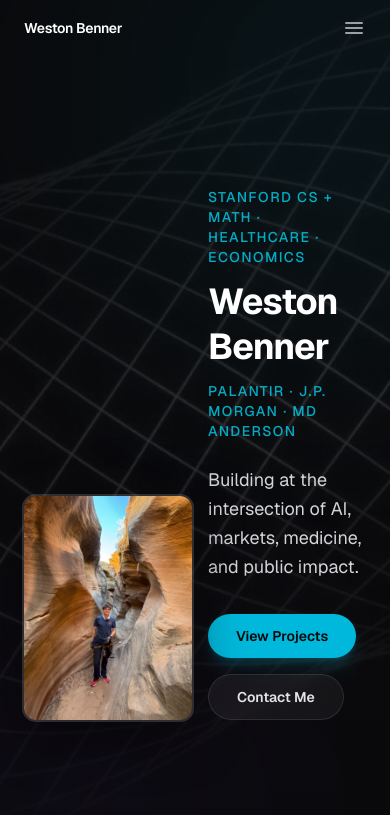
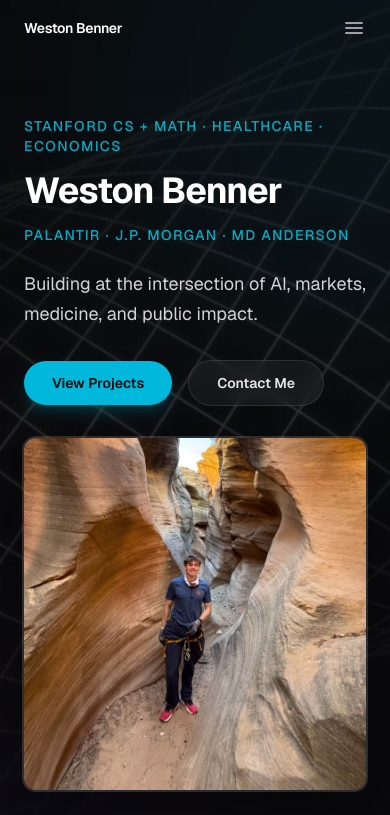
Before and after one commit to westonmbenner-tech/Website, a Next.js app: page / in a window 390 px wide. Shown: the top 815 px of the page. Built offline with nearby package versions, Linux system fonts and the light colour scheme.

Commit message:
Hero: responsive photo layout and sky crop
- Stretch image column to match copy block on md+; bottom-weighted crop
- Stack copy first on mobile; photo below with bounded height
- Use fill + object-cover for consistent framing

```diff
--- a/src/components/Hero.tsx
+++ b/src/components/Hero.tsx
@@ -23,21 +23,13 @@ export default function Hero() {
       </div>
 
       <div className="relative z-10 mx-auto w-full max-w-4xl px-6">
-        <div className="flex flex-row items-end justify-center gap-4 text-left sm:gap-10">
-          <div className="relative w-[clamp(10.5rem,34vw,22rem)] shrink-0 overflow-hidden rounded-xl shadow-[0_18px_52px_rgba(0,0,0,0.48)] ring-2 ring-white/15">
-            <Image
-              src="/hero/profile.png"
-              alt="Weston Benner"
-              width={768}
-              height={1024}
-              priority
-              quality={100}
-              sizes="(max-width: 640px) 40vw, (max-width: 1024px) 34vw, 352px"
-              className="h-auto w-full object-cover object-[50%_72%]"
-            />
-          </div>
-
-          <div className="min-w-0 max-w-xl flex-1 pt-0.5">
+        {/*
+          Mobile: copy first, photo below. md+: photo left (order-1), copy right; columns
+          stretch so the image height matches the copy block from Stanford line through CTAs.
+          object-position favors the lower frame to crop sky.
+        */}
+        <div className="flex flex-col gap-8 text-left md:flex-row md:items-stretch md:justify-center md:gap-4 lg:gap-10">
+          <div className="min-w-0 max-w-xl flex-1 pt-0.5 md:order-2">
             <p className="mb-3 text-sm font-medium tracking-widest uppercase text-cyan-400/80 sm:mb-4">
               Stanford CS + Math &middot; Healthcare &middot; Economics
             </p>
@@ -79,6 +71,20 @@ export default function Hero() {
               </button>
             </div>
           </div>
+
+          <div className="order-2 flex min-h-0 w-full shrink-0 flex-col md:order-1 md:w-[clamp(10.5rem,34vw,22rem)]">
+            <div className="relative mx-auto aspect-[3/4] w-full max-w-sm max-h-[min(52svh,22rem)] overflow-hidden rounded-xl shadow-[0_18px_52px_rgba(0,0,0,0.48)] ring-2 ring-white/15 md:mx-0 md:aspect-auto md:h-full md:max-h-none md:max-w-none">
+              <Image
+                src="/hero/profile.png"
+                alt="Weston Benner"
+                fill
+                priority
+                quality={100}
+                sizes="(max-width: 767px) min(100vw, 24rem), (max-width: 1024px) 34vw, 352px"
+                className="object-cover object-[50%_100%]"
+              />
+            </div>
+          </div>
         </div>
       </div>
     </section>
```
